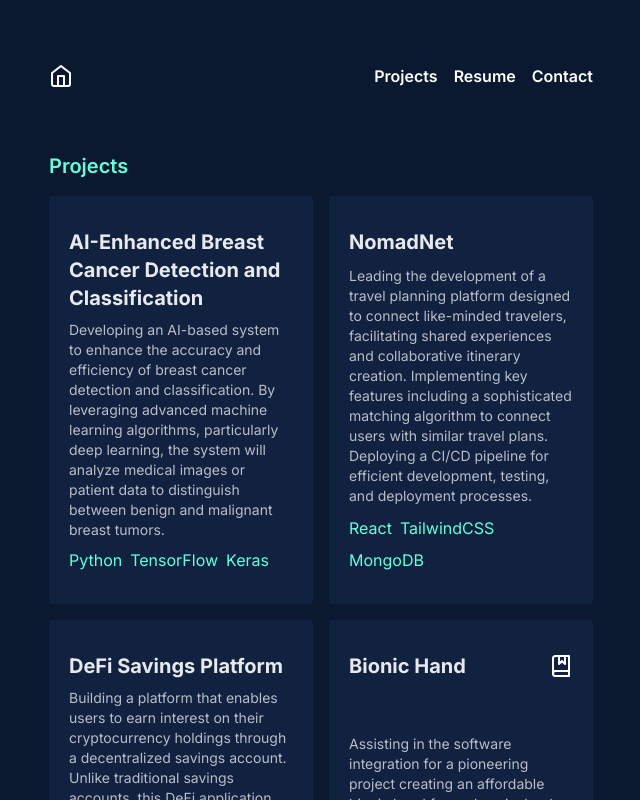
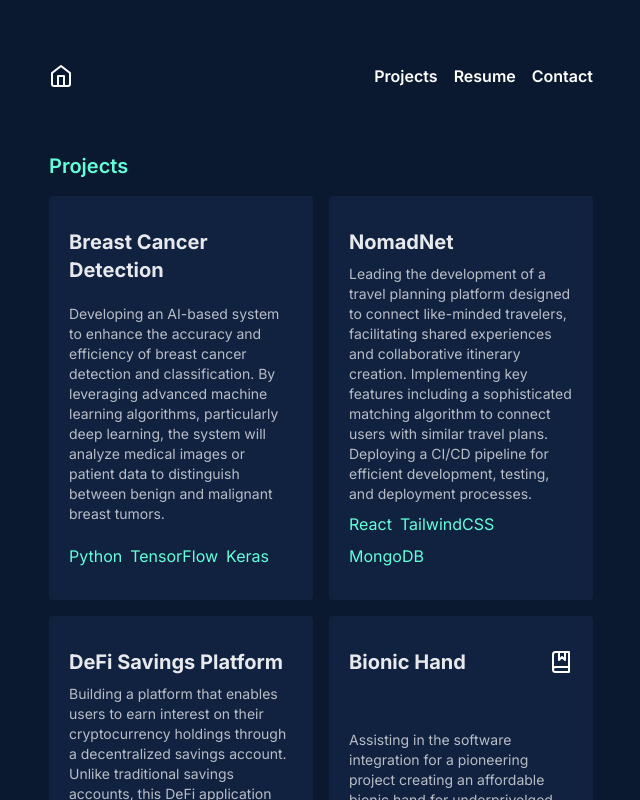
Before and after one commit to Sedanah/final-portfolio, a Next.js app: page /projects in a window 1280 px wide. Shown: the top 800 px of the page, without its empty margins (319-959 px from the left). Built offline with nearby package versions, Linux system fonts and the light colour scheme.

Commit message:
upd projects

```diff
--- a/src/app/projects/page.js
+++ b/src/app/projects/page.js
@@ -52,7 +52,7 @@ export const ProjectCard = ({
 const projects = [
 
   {
-    projectName: "AI-Enhanced Breast Cancer Detection and Classification",
+    projectName: "Breast Cancer Detection",
     description:
       "Developing an AI-based system to enhance the accuracy and efficiency of breast cancer detection and classification. By leveraging advanced machine learning algorithms, particularly deep learning, the system will analyze medical images or patient data to distinguish between benign and malignant breast tumors.",
     techStack: "Python, TensorFlow, Keras",
```
